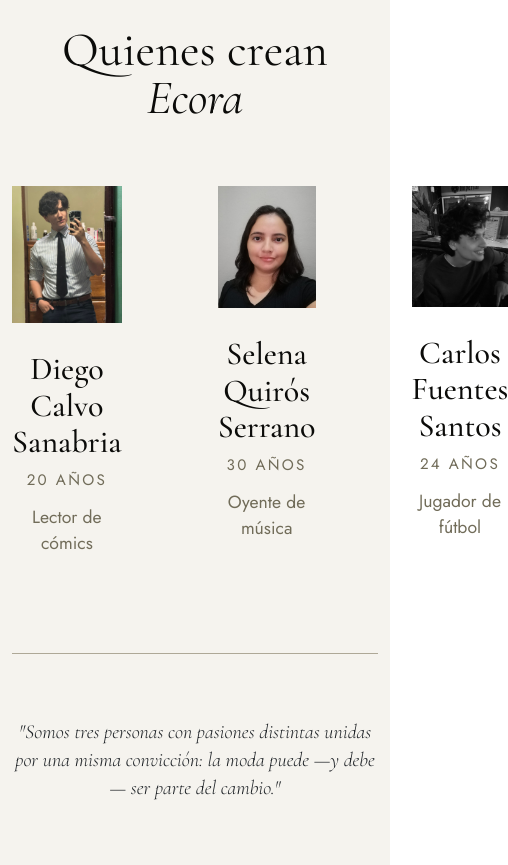
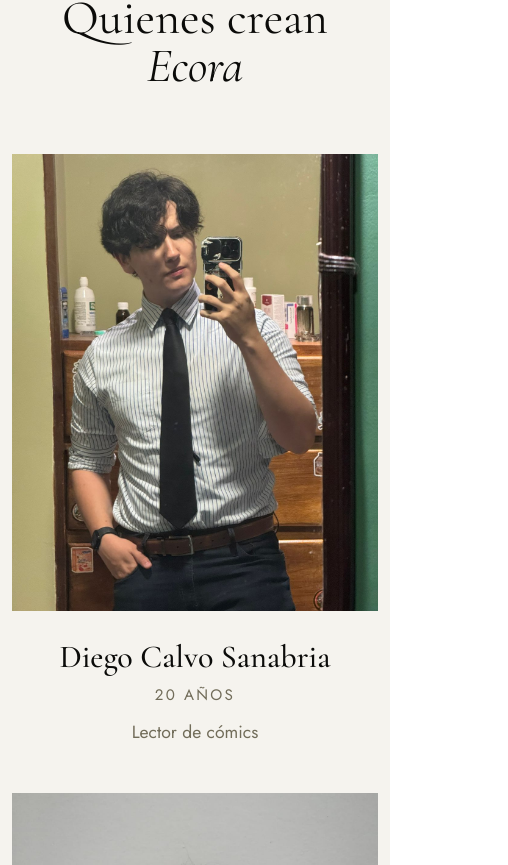
Before and after one commit to DiegoCS06/PROYECTO-PROG-WEB-AV, a Vue app in the folder proyecto-web/: page / in a window 390 px wide. Shown: the part 4096-4961 px from the top of the page, 508 px wide, since content can reach past the window. Built offline with nearby package versions, Linux system fonts and the light colour scheme.

Commit message:
Cambio en TeamSection para hacer webapp responsive.

```diff
--- a/proyecto-web/src/components/TeamSection.vue
+++ b/proyecto-web/src/components/TeamSection.vue
@@ -101,7 +101,7 @@ const teamQuote =
 
 .team-grid {
   display: grid;
-  grid-template-columns: repeat(3, 1fr);
+  grid-template-columns: repeat(3, minmax(0, 1fr));
   gap: 6rem;
   max-width: 1000px;
   margin: 0 auto;
@@ -109,6 +109,7 @@ const teamQuote =
 
 .member-card {
   text-align: center;
+  min-width: 0;
 }
 
 .member-image-wrapper {
@@ -165,4 +166,19 @@ const teamQuote =
   font-weight: 200;
   line-height: 1.4;
 }
+
+@media (max-width: 768px) {
+  .team-section {
+    padding: 5rem 0;
+  }
+
+  .team-grid {
+    grid-template-columns: 1fr;
+    gap: 3rem;
+  }
+
+  .team-divider {
+    margin: 4rem auto 2.5rem;
+  }
+}
 </style>
```
